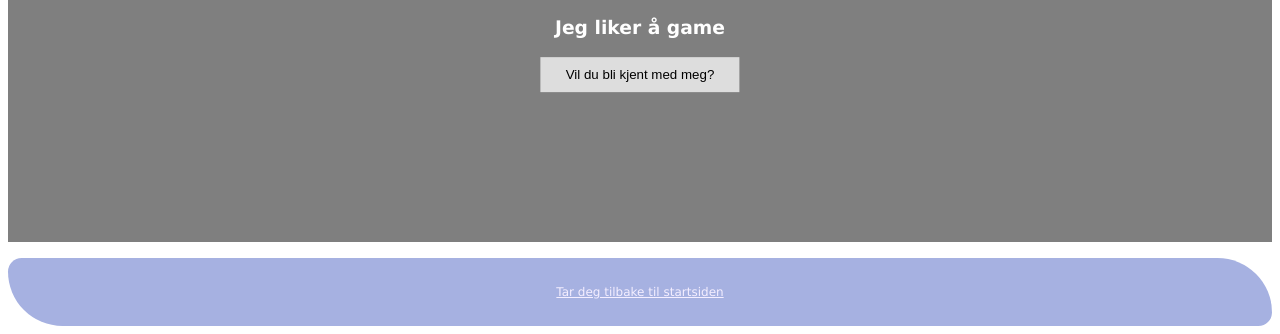
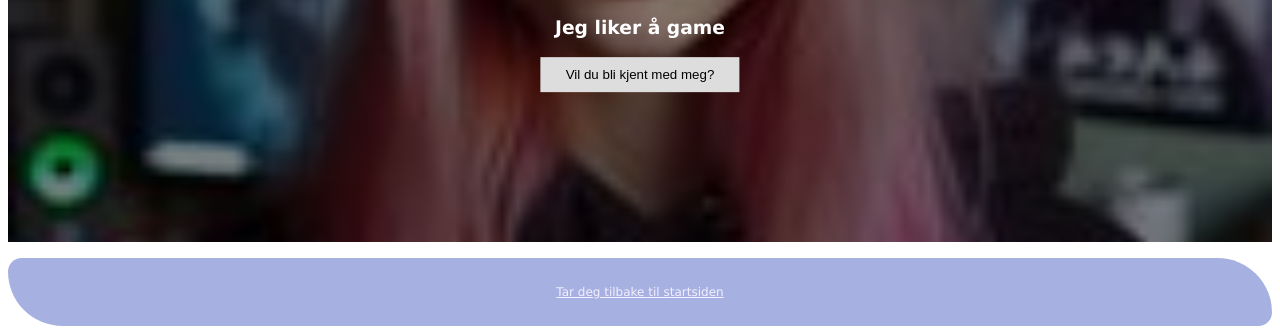
Before and after one commit to solsikke74/Hackaton, a plain HTML site: page images.html in a window 1280 px wide. Shown: the part 608-942 px from the top of the page. Drawn offline with Linux system fonts and the light colour scheme.

Commit message:
Update images.css

```diff
--- a/images.css
+++ b/images.css
@@ -150,7 +150,7 @@
 }
 
 .hero-image {
-  background-image: linear-gradient(rgba(0, 0, 0, 0.5), rgba(0, 0, 0, 0.5)), url("img/jente.png");
+  background-image: linear-gradient(rgba(0, 0, 0, 0.5), rgba(0, 0, 0, 0.5)), url("jente.png");
   height: 500px; /* Juster høyden etter behov */
   background-position: center;
   background-repeat: no-repeat;
```
